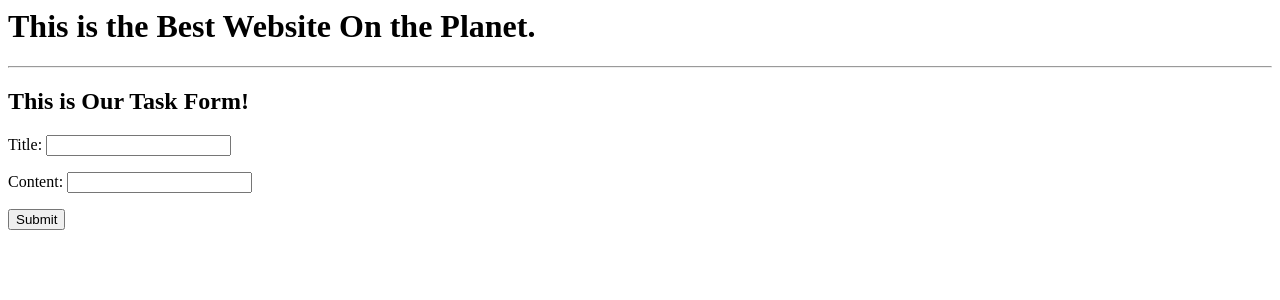
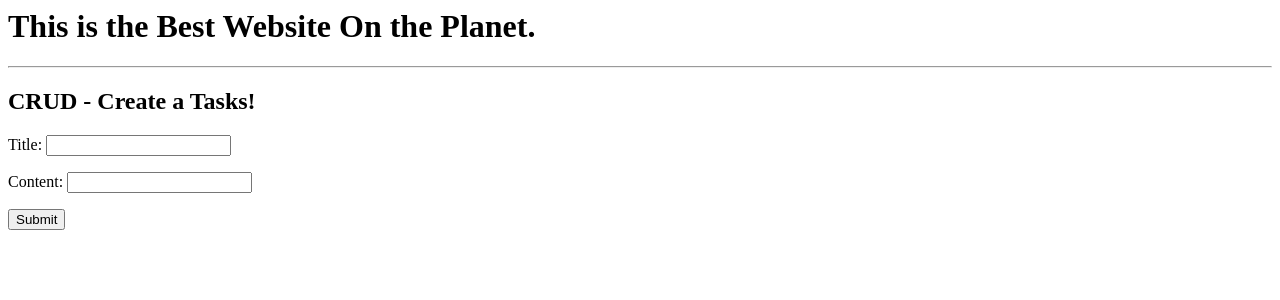
Before and after one commit to m-a-mamun69/doing-django-one, a Django app: page /create/ in a window 1280 px wide. Shown: the top 300 px of the page. Run offline with Django 5.2, Linux system fonts and the light colour scheme.

Commit message:
Adding view-tasks file and read Tasks Functionality Stuff.

```diff
--- a/templates/create.html
+++ b/templates/create.html
@@ -1,6 +1,6 @@
 
 {% include 'base.html' %}
-<h2>This is Our Task Form!</h2>
+<h2> CRUD - Create a Tasks!</h2>
 
 <form method="POST" autocomplete="off">
 	{% csrf_token %}
--- a/todo/urls.py
+++ b/todo/urls.py
@@ -6,5 +6,9 @@ urlpatterns = [
     path('', views.home),
     path('register', views.register),
     path('my-login', views.my_login),
+    # - CRUD Operations
+    # - Create Task
     path('create/', views.createTask),
+    # - Read All Task
+    path('view-tasks/', views.viewTask, name='view-tasks'),
 ]
--- a/todo/views.py
+++ b/todo/views.py
@@ -1,4 +1,4 @@
-from django.shortcuts import render
+from django.shortcuts import render, redirect
 from django.http import HttpResponse
 from .models import Task
 # from .forms import InputForm
@@ -18,6 +18,7 @@ def register(request):
 def my_login(request):
     return render(request, 'my-login.html')
 
+# - Create A Tasks
 
 def createTask(request):
 
@@ -27,17 +28,14 @@ def createTask(request):
 
         if form.is_valid():
             form.save()
-            return HttpResponse('Your task was Created!')
+            return redirect('view-tasks')
     context = {'form':form}
     return render(request, "create.html", context=context)
 
-    # form = TaskForm()
-    # if request.method == 'POST':
+# - Read All Tasks
 
-    #     form = TaskForm(request.POST)
-    #     if form.is_valid():
-    #         form.save()
-    #         return HttpResponse('Your task was Created!')
+def viewTask(request):
 
-    # context = {'from':form}
-    # return render(request, 'create-task.html', context=context)
+    tasks = Task.objects.all()
+    context = {'tasks':tasks}
+    return render(request, "view-tasks.html", context=context)
```
Also changed, not shown: templates/view-tasks.html (added, +12 -0 lines), db.sqlite3.
